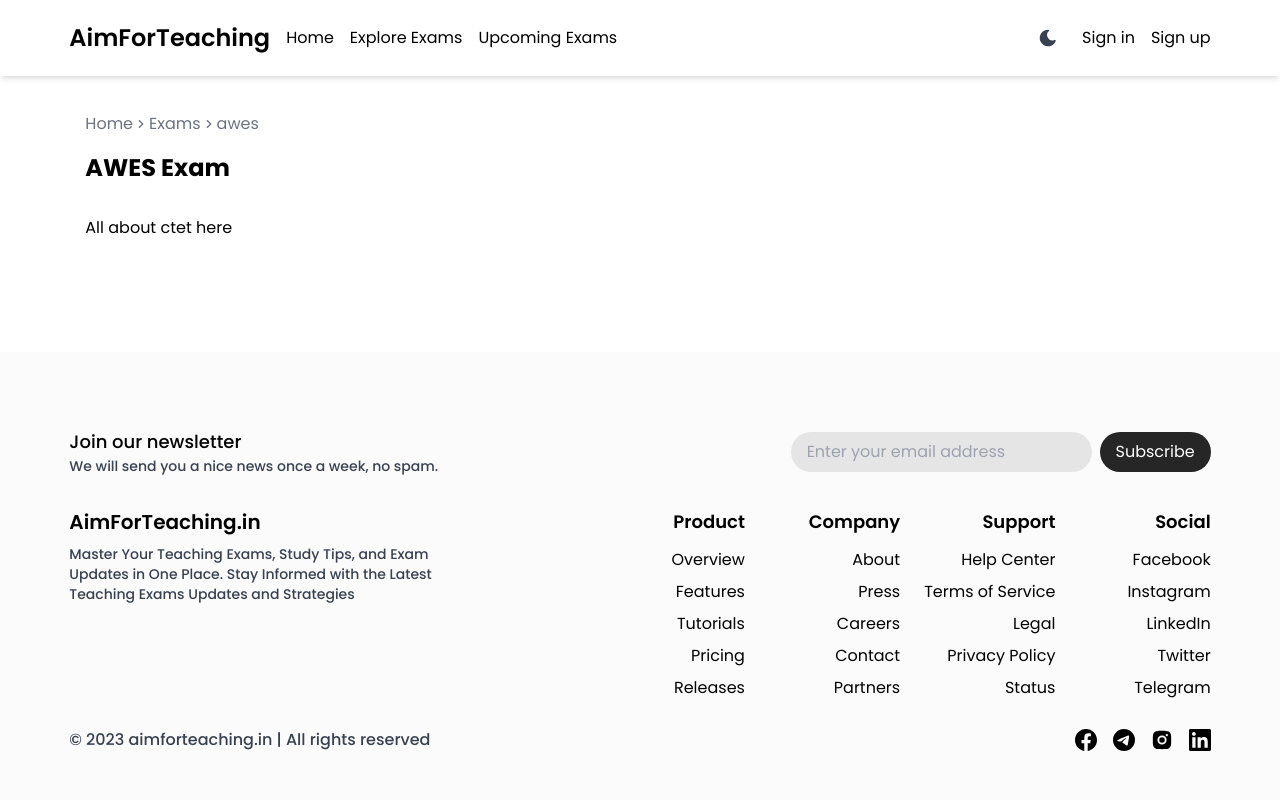
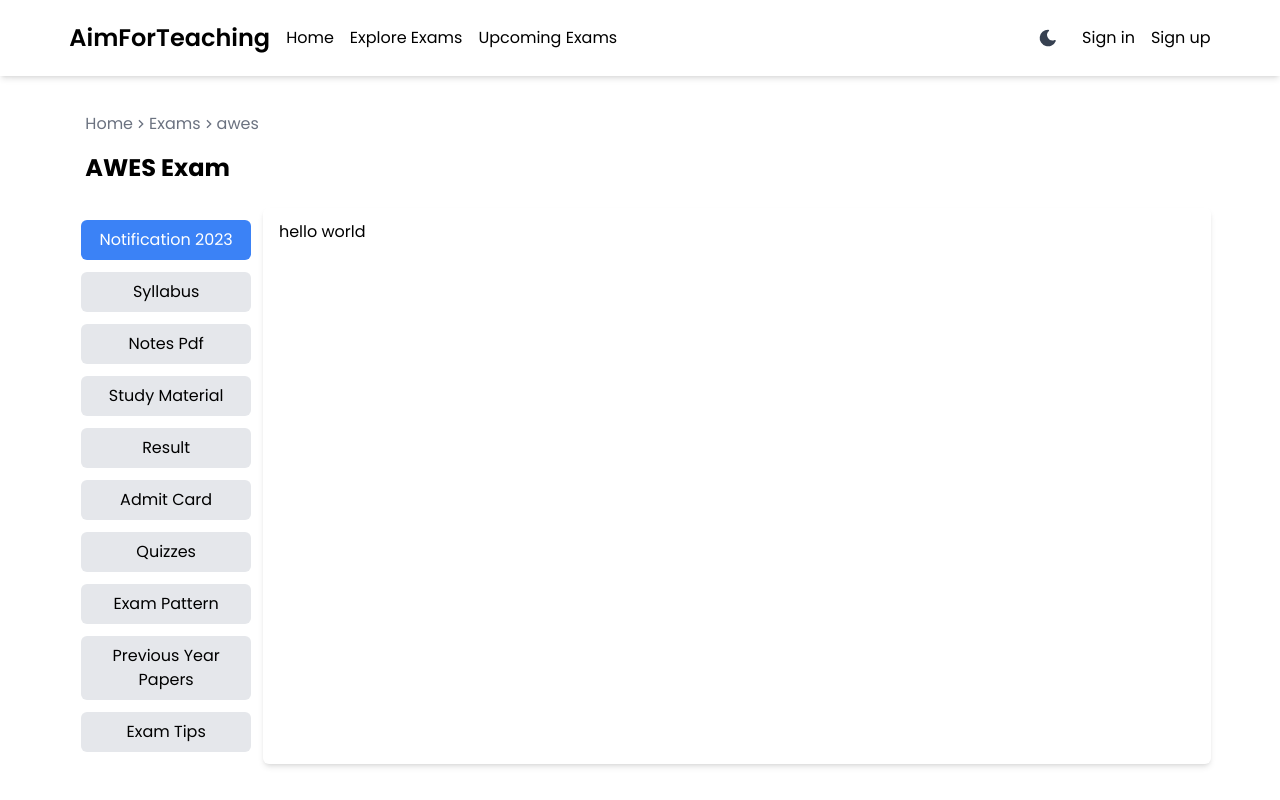
Before and after one commit to indianboat/aimforteaching, a Next.js app: page /exams/awes in a window 1280 px wide. Shown: the top 800 px of the page. Built offline with nearby package versions, Linux system fonts and the light colour scheme.

Commit message:
progressing exam page

```diff
--- a/src/app/components/CollapseButton.jsx
+++ b/src/app/components/CollapseButton.jsx
@@ -5,57 +5,72 @@
 import { motion, AnimatePresence } from "framer-motion";
 import { IoIosArrowUp, IoIosArrowDown } from "react-icons/io";
 
-const CollapseButton = () => {
+const CollapseButton = (props) => {
   const [isOpen, setIsOpen] = useState(false);
 
   const toggleCollapse = () => {
     setIsOpen(!isOpen);
   };
 
+  // const handleToggleCollapse = () =>{
+  //   setIsOpen(false);
+  // }
+
   const examTypes = [
     {
       index: 0,
       examName: "All TET Exam",
+      redirectUrl:"/exams"
     },
     {
       index: 1,
       examName: "KVS Exam",
+      redirectUrl:"/exams"
     },
     {
       index: 2,
       examName: "DSSSB Exam",
+      redirectUrl:"/exams"
     },
     {
       index: 3,
       examName: "NVS Exam",
+      redirectUrl:"/exams"
     },
     {
       index: 4,
       examName: "Super TET Exam",
+      redirectUrl:"/exams"
     },
     {
       index: 5,
       examName: "AWES Exam",
+      redirectUrl:"/exams"
     },
     {
       index: 6,
       examName: "NDMC Exam",
+      redirectUrl:"/exams"
     },
     {
       index: 7,
       examName: "SDMC Exam",
+      redirectUrl:"/exams"
     },
     {
       index: 8,
       examName: "B.Ed Entrance",
+      redirectUrl:"/exams"
     },
     {
       index: 9,
       examName: "EMRC Exam",
+      redirectUrl:"/exams"
     },
     {
       index: 10,
       examName: "RPSC Exam",
+      redirectUrl:"/exams"
     },
   ];
 
@@ -84,8 +99,9 @@
                     return (
                       <li className="flex w-full" key={exam.index}>
                         <Link
+                          onClick={props.onClick}
                           className="transition-all text-sm w-full font-medium hover:text-blue-800 dark:hover:text-orange-700 px-2 py-[1px]"
-                          href={"/"}
+                          href={exam.redirectUrl}
                         >
                           {exam.examName}
                         </Link>
--- a/src/app/components/Navbar.jsx
+++ b/src/app/components/Navbar.jsx
@@ -226,7 +226,7 @@
                 transition={{ delay: 0.2 }}
                 className="flex w-full"
               >
-                <CollapseButton />
+                <CollapseButton onClick={handleLinkClick} />
               </motion.div>
 
               <motion.div
--- a/src/app/exams/[exam]/page.jsx
+++ b/src/app/exams/[exam]/page.jsx
@@ -2,26 +2,80 @@
 
 import { useParams } from "next/navigation";
 import BreadcrumSection from "@/app/components/Breadcrum";
-import { usePathname } from "next/navigation";
+import { useState } from "react";
+import { motion } from "framer-motion";
 
 const Exam = () => {
   const { exam } = useParams();
+  const [activeTab, setActiveTab] = useState(1);
+
+  const tabs = [
+    "Notification 2023",
+    "Syllabus",
+    "Notes Pdf",
+    "Study Material",
+    "Result",
+    "Admit Card",
+    "Quizzes",
+    "Exam Pattern",
+    "Previous Year Papers",
+    "Exam Tips",
+  ];
+
   const breadcrumbLinks = [
     { label: "Home", path: "/" },
     { label: "Exams", path: "/exams" },
     { label: exam, path: exam },
   ];
 
+  const variants = {
+    hidden: { opacity: 0, y: -10 },
+    visible: { opacity: 1, y: 0 },
+    exit: { opacity: 0, y: 10 },
+  };
+
   return (
     <>
       <div className="container flex flex-col md:w-11/12 sm:w-full w-full mx-auto md:my-24 sm:my-28 my-24 border p-4">
         <div className="border">
           <div className="border mb-4 px-4">
-          <BreadcrumSection links={breadcrumbLinks}/>
+            <BreadcrumSection links={breadcrumbLinks} />
           </div>
-        <h1 className="text-2xl font-bold border px-4">{exam.toUpperCase()} Exam</h1>
-        <div className="border px-4 mt-8">
-          All about ctet here
+          <h1 className="text-2xl font-bold border px-4">
+            {exam.toUpperCase()} Exam
+          </h1>
+          <div className="border flex lg:flex-row md:flex-row sm:flex-col flex-col mt-6">
+            <div className="border lg:w-1/5 md:w-2/5 sm:w-full w-full p-3 gap-6 grid lg:grid-cols-1 md:grid-cols-1 sm:grid-cols-2 grid-cols-1 gap-y-3 flex-col">
+              {tabs.map((tab, index) => (
+                <button
+                  key={index}
+                  onClick={() => setActiveTab(index + 1)}
+                  className={`border px-3 py-2 w-full ${
+                    activeTab === index + 1
+                      ? "bg-blue-500 text-white"
+                      : "bg-gray-200 text-black"
+                  } px-4 py-2 rounded-md`}
+                >
+                  {tab}
+                </button>
+              ))}
+            </div>
+            <div className="border w-full flex gap-y-3 flex-col">
+              <motion.div
+                layout
+                key={activeTab}
+                initial="hidden"
+                animate="visible"
+                exit="exit"
+                variants={variants}
+                transition={{ duration: 0.3 }}
+                className="border px-4 py-3 rounded-md shadow-md h-full"
+              >
+                {activeTab === 1 && <div className="border">hello world</div>}
+                {activeTab === 2 && <div className="border">hello world</div>}
+                {activeTab === 3 && <div className="border">hello world</div>}
+              </motion.div>
+            </div>
           </div>
         </div>
       </div>
--- a/src/app/exams/page.js
+++ b/src/app/exams/page.js
@@ -5,7 +5,7 @@
 import BreadcrumSection from "../components/Breadcrum";
 import { usePathname } from "next/navigation";
 
-const tabs = ["All State TET", "Central Exams", "B.Ed Entrance", "Syllabus", "Notes", "Previous Year Papers"];
+const tabs = ["All State TET", "Central Exams", "B.Ed Entrance"];
 
 const ExploreExams = () => {
   const [activeTab, setActiveTab] = useState(1);
@@ -25,7 +25,7 @@
           </div>
           <h1 className="text-2xl font-bold border px-4">Explore Exams</h1>
           <div className="border flex lg:flex-row md:flex-row sm:flex-col flex-col mt-6">
-            <div className="border lg:w-1/5 md:w-2/5 sm:w-full w-full p-3 flex gap-y-3 flex-col">
+          <div className="border lg:w-1/5 md:w-2/5 sm:w-full w-full h-full p-3 gap-6 grid lg:grid-cols-1 md:grid-cols-1 sm:grid-cols-3 grid-cols-1 gap-y-3 flex-col">
               {tabs.map((tab, index) => (
                 <button
                   key={index}
```
Lines whose indentation alone changed are shown as unchanged.
